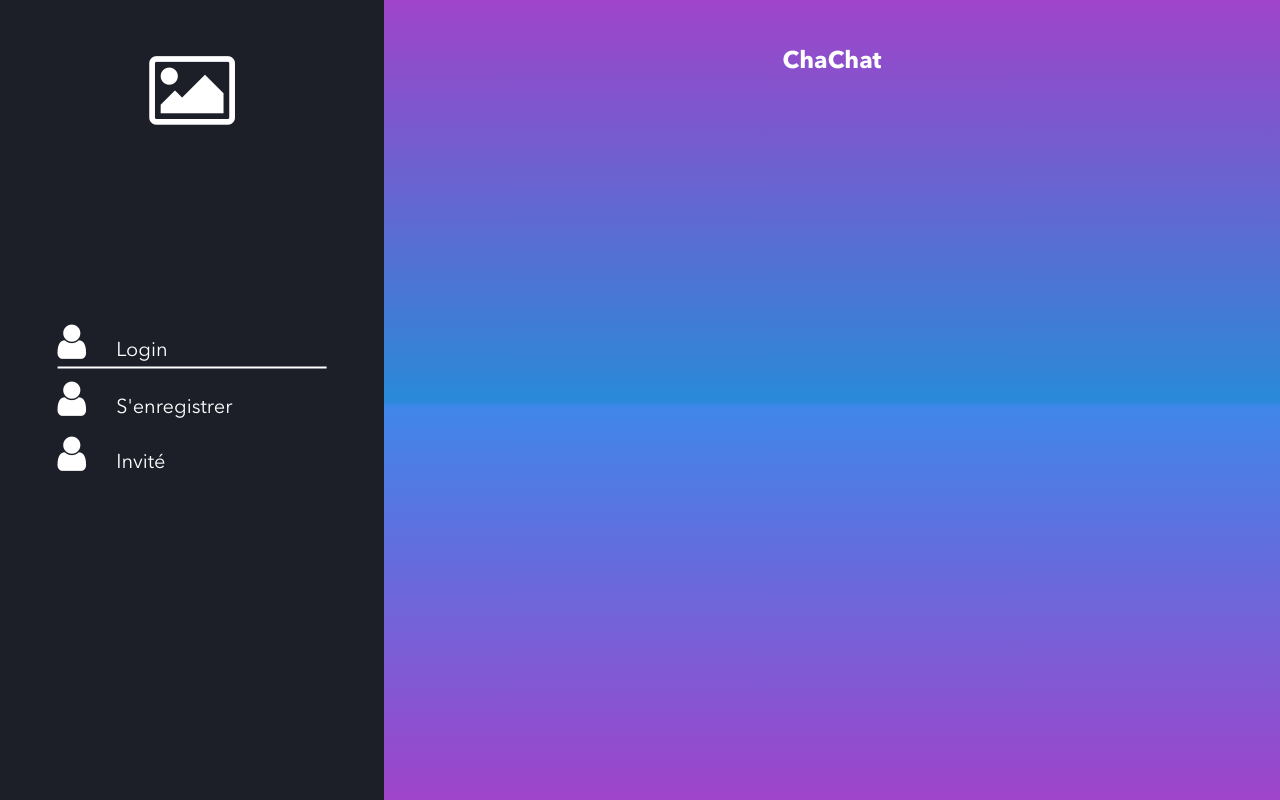
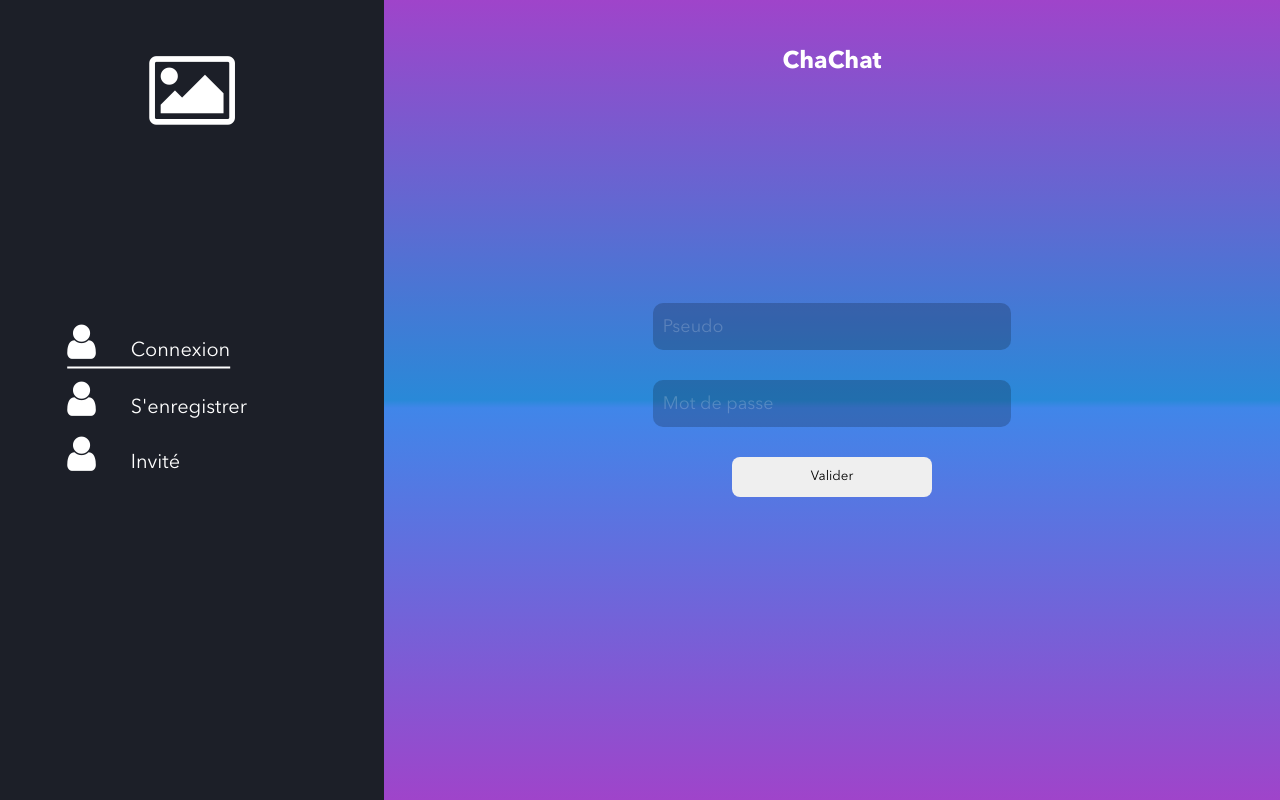
Before and after one commit to RoxBow/Chachat, a PHP site: page / in a window 1280 px wide. Run offline with PHP 8.4, Linux system fonts and the light colour scheme; some libraries are stand-ins or nearby versions.

Commit message:
Formulaire connexion par défaut + border bottom link
Ajustement responsive du burger menu sur la page de connexion

```diff
--- a/back/dists/js-compiled/home.js
+++ b/back/dists/js-compiled/home.js
@@ -1,11 +1,20 @@
+$(".wrapper-form").load("./views/login/form_login.html");
+
+if (window.matchMedia('(max-width: 767px)').matches) {
+    $('.li-login').removeClass('selected');
+}
+
 $(function () {
-
     $('.li-login').on('click', function () {
         loadForm("form_login.html");
     });
 
     $('.li-register').on('click', function () {
         loadForm("form_register.html");
+    });
+
+    $('.li-guest').on('click', function () {
+        $('.wrapper-form').empty();
     });
 
     $('.wrapper-link-home ul li').on('click', function () {
--- a/back/dists/sass/_style-desktop.scss
+++ b/back/dists/sass/_style-desktop.scss
@@ -31,7 +31,7 @@
             top: 50%;
             left: 50%;
             transform: translateY(-50%) translateX(-50%);
-            width: 70%;
+            width: 65%;
 
             li {
                 font-size: 20px;
--- a/back/dists/sass/_style-mobile.scss
+++ b/back/dists/sass/_style-mobile.scss
@@ -5,7 +5,7 @@
     .section-menu {
         height: 100vh;
         position: absolute;
-        left: -30%;
+        left: -40%;
         width: 40%;
         background: #292c35;
         z-index: 2;
@@ -16,12 +16,16 @@
             & + .wrapper-link-home ul {
                 left: 5%;
             }
+
+            .burger-menu {
+                right: 10%;
+            }
         }
 
         .burger-menu {
             position: absolute;
             top: 2%;
-            right: 10%;
+            right: -15%;
             width: 18px;
             height: 23px;
             z-index: 2;
@@ -75,6 +79,7 @@
                 cursor: pointer;
                 font-size: 16px;
                 white-space: nowrap;
+                display: table;
 
                 span {
                     margin-right: 30px;
--- a/back/views/home.php
+++ b/back/views/home.php
@@ -6,9 +6,24 @@
     <section class="wrapper-link-home">
         <span class="fa fa-picture-o fa-5x"></span>
         <ul>
-            <li class="li-login selected"><span class="fa fa-user fa-2x"></span>Login</li>
-            <li class="li-register"><span class="fa fa-user fa-2x"></span>S'enregistrer</li>
-            <li><span class="fa fa-user fa-2x"></span>Invité</li>
+            <li class="li-login selected">
+                <p>
+                    <span class="fa fa-user fa-2x"></span>
+                    Connexion
+                </p>
+            </li>
+            <li class="li-register">
+                <p>
+                    <span class="fa fa-user fa-2x"></span>
+                    S'enregistrer
+                </p>
+            </li>
+            <li class="li-guest">
+                <p>
+                    <span class="fa fa-user fa-2x"></span>
+                    Invité
+                </p>
+            </li>
         </ul>
     </section>
     <section class="wrapper-form-home">
```
Also changed, not shown: back/dists/js/home.js (+11 -2 lines), back/dists/css/index.css.
